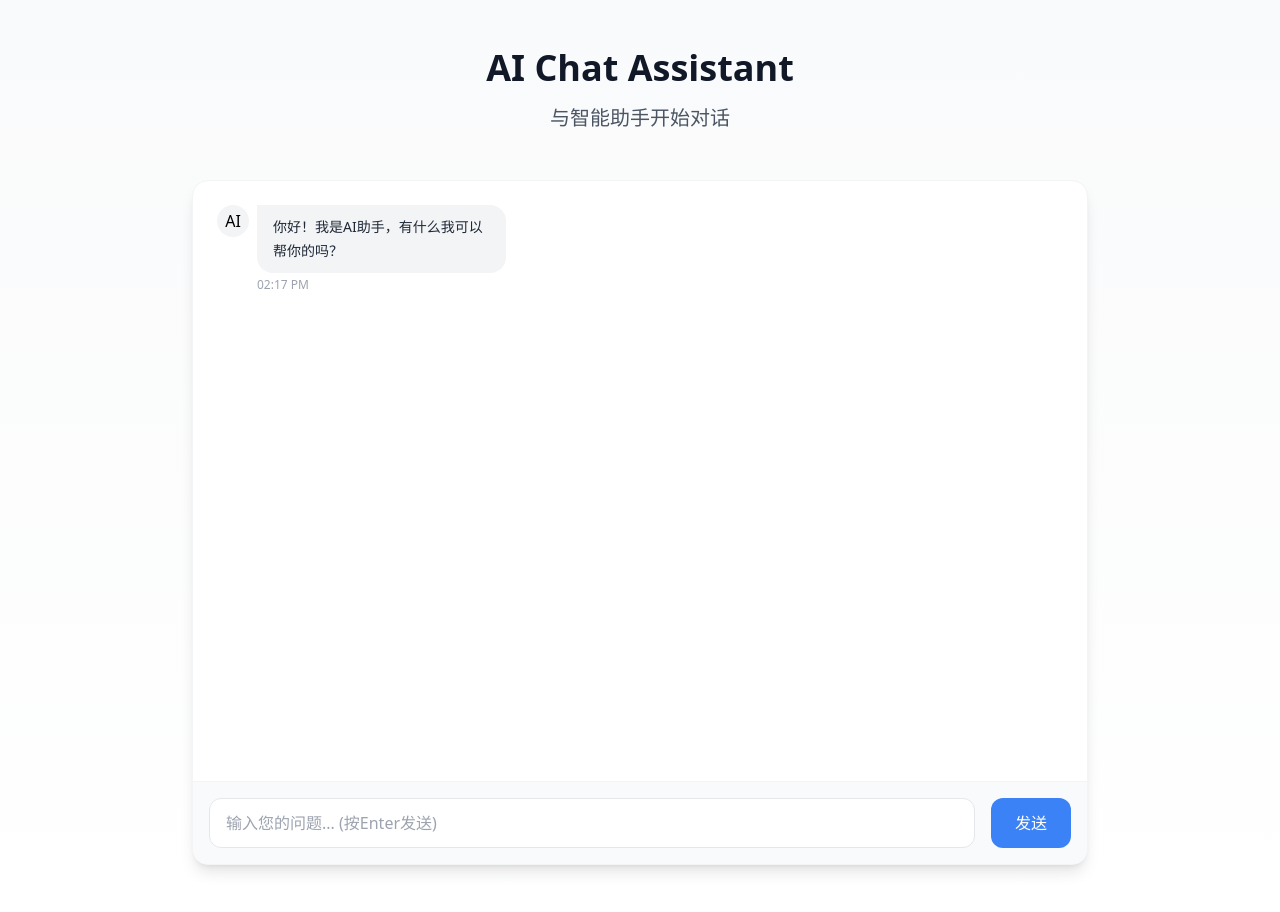
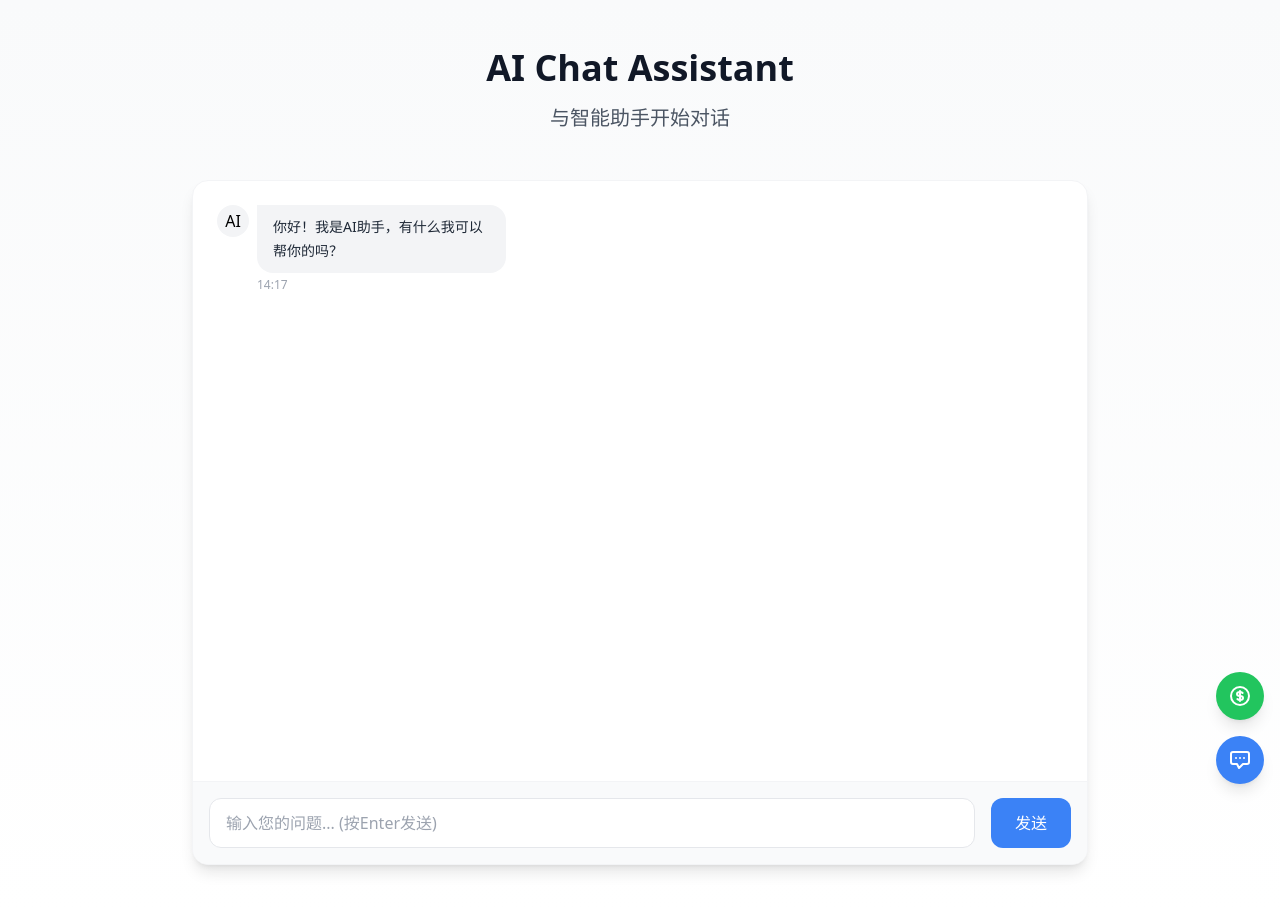
Before and after one commit to 2606531498/chatbot2, a Next.js app: page / in a window 1280 px wide. Built offline with nearby package versions, Linux system fonts and the light colour scheme.

Commit message:
Fix: 修复 viewport 警告并优化配置

```diff
--- a/app/components/ChatInterface.tsx
+++ b/app/components/ChatInterface.tsx
@@ -146,6 +146,15 @@ export default function ChatInterface() {
     )
   }
 
+  // 添加格式化时间的函数
+  const formatTime = (date: Date) => {
+    return date.toLocaleTimeString([], {
+      hour: '2-digit',
+      minute: '2-digit',
+      hour12: false // 使用24小时制
+    })
+  }
+
   return (
     <div className="max-w-4xl mx-auto bg-white rounded-2xl shadow-lg overflow-hidden border border-gray-100">
       {/* 聊天消息区域 */}
@@ -190,8 +199,8 @@ export default function ChatInterface() {
                   )}
                 </div>
                 {message.timestamp && (
-                  <span className="text-xs text-gray-400 mt-1">
-                    {message.timestamp.toLocaleTimeString([], { hour: '2-digit', minute: '2-digit' })}
+                  <span className="text-xs text-gray-400 mt-1" suppressHydrationWarning>
+                    {formatTime(message.timestamp)}
                   </span>
                 )}
               </div>
--- /dev/null
+++ b/app/components/Feedback.tsx
@@ -0,0 +1,75 @@
+'use client'
+
+import { useState } from 'react'
+
+export default function Feedback() {
+  const [isOpen, setIsOpen] = useState(false)
+  const [feedback, setFeedback] = useState('')
+  const [rating, setRating] = useState(0)
+
+  const handleSubmit = async (e: React.FormEvent) => {
+    e.preventDefault()
+    // TODO: 实现反馈提交逻辑
+    console.log({ rating, feedback })
+    setIsOpen(false)
+  }
+
+  return (
+    <div className="fixed bottom-4 right-4">
+      <button
+        onClick={() => setIsOpen(true)}
+        className="bg-blue-500 text-white rounded-full p-3 shadow-lg hover:bg-blue-600"
+      >
+        <svg className="w-6 h-6" fill="none" stroke="currentColor" viewBox="0 0 24 24">
+          <path strokeLinecap="round" strokeLinejoin="round" strokeWidth={2} d="M8 10h.01M12 10h.01M16 10h.01M9 16H5a2 2 0 01-2-2V6a2 2 0 012-2h14a2 2 0 012 2v8a2 2 0 01-2 2h-4l-4 4z" />
+        </svg>
+      </button>
+
+      {isOpen && (
+        <div className="fixed inset-0 bg-black bg-opacity-50 flex items-center justify-center p-4">
+          <div className="bg-white rounded-lg p-6 max-w-md w-full">
+            <h3 className="text-lg font-semibold mb-4">反馈建议</h3>
+            <form onSubmit={handleSubmit}>
+              <div className="mb-4">
+                <div className="flex justify-center space-x-2 mb-4">
+                  {[1, 2, 3, 4, 5].map((star) => (
+                    <button
+                      key={star}
+                      type="button"
+                      onClick={() => setRating(star)}
+                      className={`text-2xl ${star <= rating ? 'text-yellow-400' : 'text-gray-300'}`}
+                    >
+                      ★
+                    </button>
+                  ))}
+                </div>
+                <textarea
+                  value={feedback}
+                  onChange={(e) => setFeedback(e.target.value)}
+                  placeholder="请输入您的反馈..."
+                  className="w-full p-2 border rounded-lg"
+                  rows={4}
+                />
+              </div>
+              <div className="flex justify-end space-x-2">
+                <button
+                  type="button"
+                  onClick={() => setIsOpen(false)}
+                  className="px-4 py-2 text-gray-600 hover:bg-gray-100 rounded-lg"
+                >
+                  取消
+                </button>
+                <button
+                  type="submit"
+                  className="px-4 py-2 bg-blue-500 text-white rounded-lg hover:bg-blue-600"
+                >
+                  提交
+                </button>
+              </div>
+            </form>
+          </div>
+        </div>
+      )}
+    </div>
+  )
+}
--- /dev/null
+++ b/app/components/SponsorButton.tsx
@@ -0,0 +1,56 @@
+'use client'
+
+import { useState } from 'react'
+import Image from 'next/image'
+
+export default function SponsorButton() {
+  const [showQR, setShowQR] = useState(false)
+
+  return (
+    <div className="fixed bottom-20 right-4">
+      <button
+        onClick={() => setShowQR(true)}
+        className="bg-green-500 text-white rounded-full p-3 shadow-lg hover:bg-green-600"
+        title="赞助支持"
+        aria-label="打开赞助窗口"
+      >
+        <svg className="w-6 h-6" fill="none" stroke="currentColor" viewBox="0 0 24 24">
+          <path strokeLinecap="round" strokeLinejoin="round" strokeWidth={2} d="M12 8c-1.657 0-3 .895-3 2s1.343 2 3 2 3 .895 3 2-1.343 2-3 2m0-8c1.11 0 2.08.402 2.599 1M12 8V7m0 1v8m0 0v1m0-1c-1.11 0-2.08-.402-2.599-1M21 12a9 9 0 11-18 0 9 9 0 0118 0z" />
+        </svg>
+      </button>
+
+      {showQR && (
+        <div className="fixed inset-0 bg-black bg-opacity-50 flex items-center justify-center p-4 z-50">
+          <div className="bg-white rounded-lg p-6 max-w-md w-full">
+            <h3 className="text-lg font-semibold mb-4">支持作者</h3>
+
+            {/* 收款码显示 */}
+            <div className="flex justify-center items-center mb-4">
+              <div className="relative w-[300px] h-[300px]">
+                <Image
+                  src="/images/wechat.png"
+                  alt="微信收款码"
+                  width={550}
+                  height={550}
+                  className="rounded-lg object-contain"
+                  priority
+                />
+              </div>
+            </div>
+
+            <p className="text-center text-gray-600 mb-4">
+              如果这个项目对您有帮助，欢迎赞助支持！
+            </p>
+
+            <button
+              onClick={() => setShowQR(false)}
+              className="w-full px-4 py-2 bg-gray-100 text-gray-600 rounded-lg hover:bg-gray-200"
+            >
+              关闭
+            </button>
+          </div>
+        </div>
+      )}
+    </div>
+  )
+}
--- a/app/layout.tsx
+++ b/app/layout.tsx
@@ -1,16 +1,22 @@
 import './globals.css'
-import type { Metadata } from 'next'
+import type { Metadata, Viewport } from 'next'
 
 export const metadata: Metadata = {
   title: 'AI Chat Assistant',
   description: 'Your intelligent chat companion',
-  viewport: 'width=device-width, initial-scale=1, maximum-scale=1',
   other: {
     'mobile-web-app-capable': 'yes',
     'apple-mobile-web-app-capable': 'yes',
     'apple-mobile-web-app-status-bar-style': 'default',
     'format-detection': 'telephone=no',
   }
+}
+
+export const viewport: Viewport = {
+  width: 'device-width',
+  initialScale: 1,
+  maximumScale: 1,
+  userScalable: false,
 }
 
 export default function RootLayout({
--- a/app/page.tsx
+++ b/app/page.tsx
@@ -1,4 +1,6 @@
 import ChatInterface from './components/ChatInterface'
+import Feedback from './components/Feedback'
+import SponsorButton from './components/SponsorButton'
 
 export default function Home() {
   return (
@@ -13,6 +15,8 @@ export default function Home() {
           </p>
         </div>
         <ChatInterface />
+        <Feedback />
+        <SponsorButton />
       </div>
     </main>
   )
--- a/next.config.js
+++ b/next.config.js
@@ -25,6 +25,16 @@ const nextConfig = {
   images: {
     domains: ['vercel.com'],
     minimumCacheTTL: 60,
+    unoptimized: true,
+    remotePatterns: [
+      {
+        protocol: 'https',
+        hostname: '**',
+      },
+    ],
+    dangerouslyAllowSVG: true,
+    contentDispositionType: 'attachment',
+    contentSecurityPolicy: "default-src 'self'; script-src 'none'; sandbox;",
   },
   output: 'standalone',
 }
```
Also changed, not shown: public/images/wechat.png, 1 other file (tests, documents, lock files or other folders).
